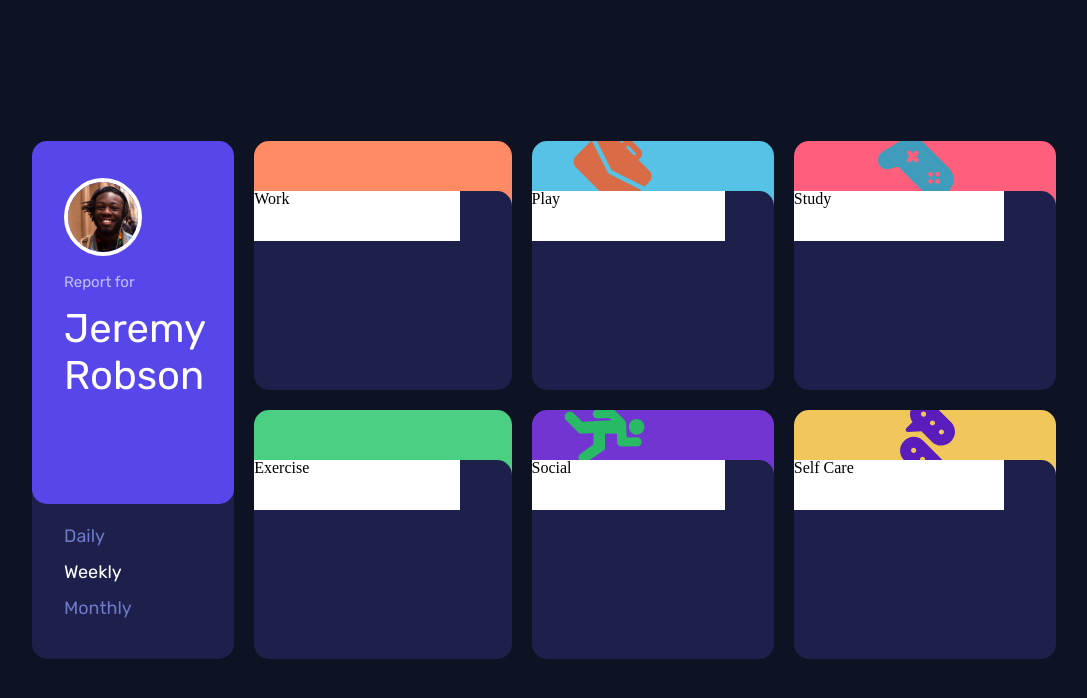
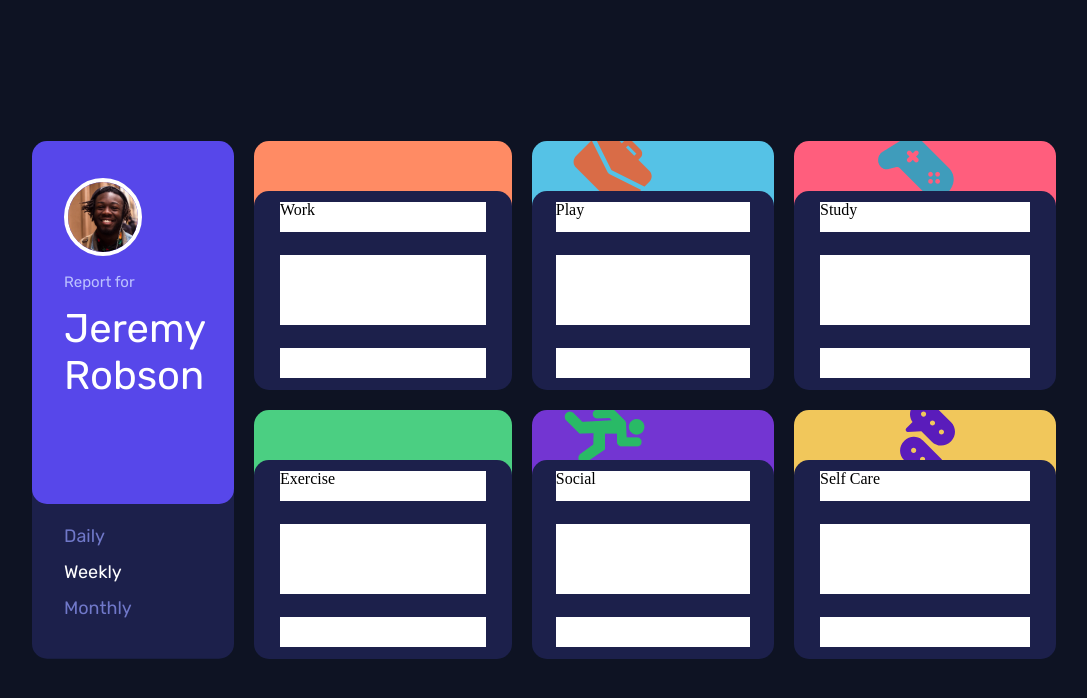
Before and after one commit to LashaGogli/Time-Tracking-Dashboard, a plain HTML site: page index.html in a window 1280 px wide. Shown: the top 698 px of the page, without its empty margins (96-1183 px from the left). Drawn offline with Linux system fonts and the light colour scheme.

Commit message:
solution found

```diff
--- a/index.html
+++ b/index.html
@@ -37,6 +37,8 @@
                 </div>
                 <div class="downOrangeDiv">
                     <div class="transparetndiv"></div>
+                    <div class="hourdiv"></div>
+                    <div class="previous"></div>
                 </div>
             </div>
             <div class="grfiDivs">
@@ -45,6 +47,8 @@
                 </div>
                 <div class="downskyDiv">
                     <div class="transparetndiv"></div>
+                    <div class="hourdiv"></div>
+                    <div class="previous"></div>
                 </div>
             </div>
             <div class="grfiDivs">
@@ -53,6 +57,8 @@
                 </div>
                 <div class="downpinkDiv">
                     <div class="transparetndiv"></div>
+                    <div class="hourdiv"></div>
+                    <div class="previous"></div>
                 </div>
             </div>
             <div class="grfiDivs">
@@ -61,6 +67,8 @@
                 </div>
                 <div class="downgreenDiv">
                     <div class="transparetndiv"></div>
+                    <div class="hourdiv"></div>
+                    <div class="previous"></div>
                 </div>
             </div>
             <div class="grfiDivs">
@@ -69,6 +77,8 @@
                 </div>
                 <div class="downvioletDiv">
                     <div class="transparetndiv"></div>
+                    <div class="hourdiv"></div>
+                    <div class="previous"></div>
                 </div>
             </div>
             <div class="grfiDivs">
@@ -77,6 +87,8 @@
                 </div>
                 <div class="downyellowDiv">
                     <div class="transparetndiv"></div>
+                    <div class="hourdiv"></div>
+                    <div class="previous"></div>
                 </div>
             </div>
         </div>
--- a/style.css
+++ b/style.css
@@ -67,6 +67,9 @@
     top: 100%;
     transform: translate(0, -50px);
     border-radius: 15px;
+    display: flex;
+    justify-content: space-around;
+    flex-direction: column;
 
 
 
@@ -86,6 +89,9 @@
     top: 100%;
     transform: translate(0, -50px);
     border-radius: 15px;
+    display: flex;
+    justify-content: space-around;
+    flex-direction: column;
 }
 
 .pinkDiv {
@@ -102,6 +108,9 @@
     top: 100%;
     transform: translate(0, -50px);
     border-radius: 15px;
+    display: flex;
+    justify-content: space-around;
+    flex-direction: column;
 }
 
 .greenDiv {
@@ -118,6 +127,9 @@
     top: 100%;
     transform: translate(0, -50px);
     border-radius: 15px;
+    display: flex;
+    justify-content: space-around;
+    flex-direction: column;
 }
 
 .violetDiv {
@@ -134,6 +146,9 @@
     top: 100%;
     transform: translate(0, -50px);
     border-radius: 15px;
+    display: flex;
+    justify-content: space-around;
+    flex-direction: column;
 }
 
 .yellowDiv {
@@ -150,6 +165,9 @@
     top: 100%;
     transform: translate(0, -50px);
     border-radius: 15px;
+    display: flex;
+    justify-content: space-around;
+    flex-direction: column;
 }
 
 .combinedshape {
@@ -249,8 +267,22 @@
 }
 .transparetndiv{
     width: 80%;
-    height: 50px;
+    height: 30px;
     background-color: white;
+    margin: 0 auto;
+}
+.hourdiv{
+    width: 80%;
+    height: 70px;
+    background-color: white;
+    margin: 0 auto;
+
+}
+.previous{
+    width: 80%;
+    height: 30px;
+    background-color: white;
+    margin: 0 auto;
 }
 
 
```
